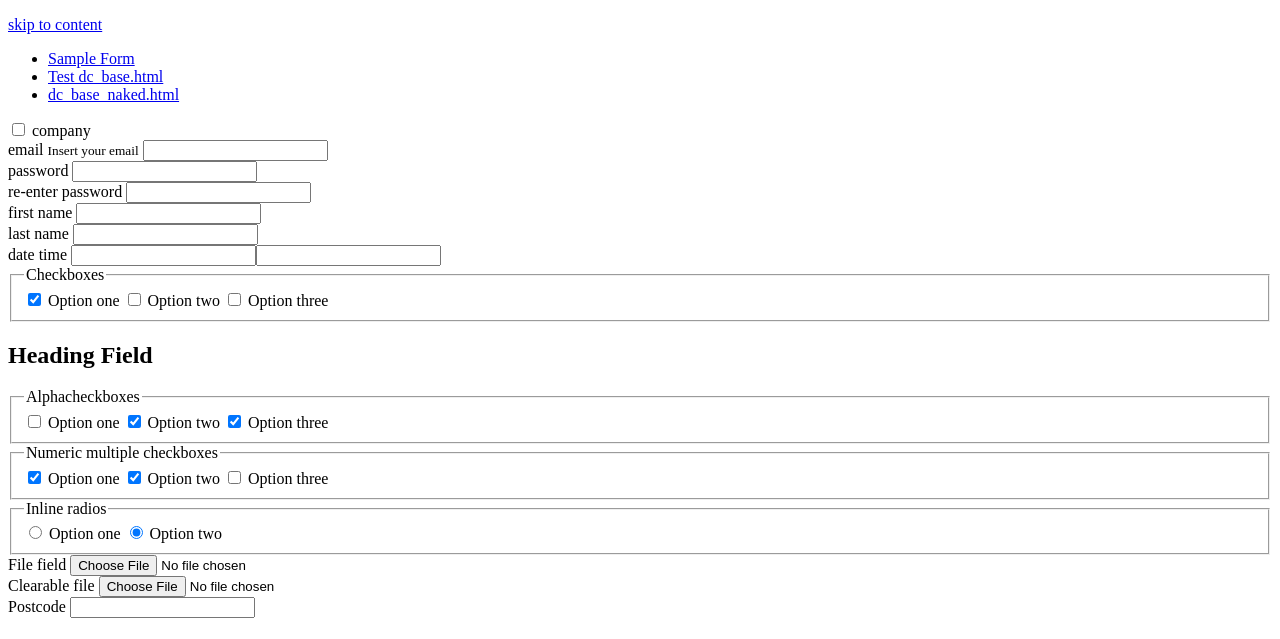
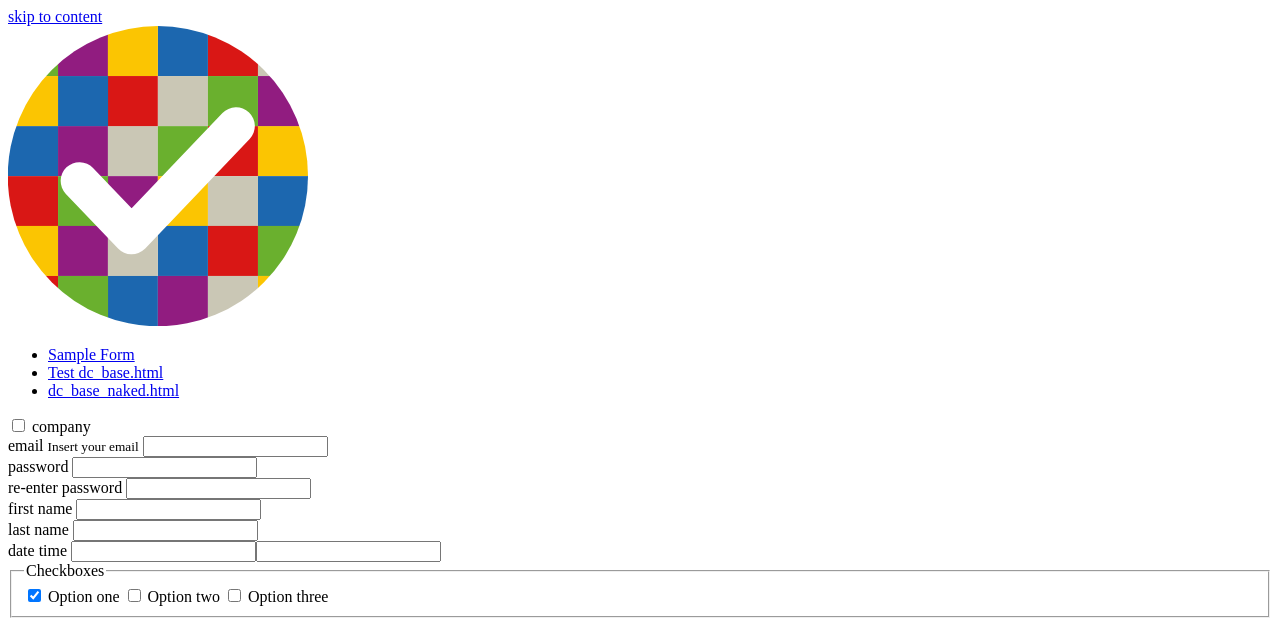
Before and after one commit to DemocracyClub/dc_django_utils, a Django app: page / in a window 1280 px wide. Shown: the top 639 px of the page. Before the commit the page ends 618 px from the top, so only its background shows below. Run offline with Django 3.2, Linux system fonts and the light colour scheme.

Commit message:
Text based logo with ds classes

```diff
--- a/dc_utils/templates/dc_base.html
+++ b/dc_utils/templates/dc_base.html
@@ -4,18 +4,16 @@
 {% block body_raw %}
     <body {% block body_attrs %}class="ds-width-full"{% endblock body_attrs %}>
         <div class="ds-page">
-            <p><a class="ds-skip-link" href="#main">skip to content</a></p>
-
+            <a class="ds-skip-link" href="#main">skip to content</a>
+            {% block base_language_menu %}{% endblock base_language_menu %}
             {% block header_base %}
-                <header role="banner">
-                    <div class="container">
-                        {% if site_logo %}
-                            <a href="/">
-                                <img src="{% static site_logo %}" alt="{{ site_title }}" width="{{ SITE_LOGO_WIDTH|default:"100" }}">
-                            </a>
-                        {% endif %}
-                        {% block site_menu %}{% endblock site_menu %}
-                    </div>
+                <header class="ds-header">
+                    <a class="ds-logo" href="/">
+                        <img src="{% static 'images/logo_icon.svg' %}" alt="{{ SITE_TITLE }}" width="{{ SITE_LOGO_WIDTH|default:"100" }}">
+                        <span>{{ SITE_TITLE }}</span>
+                        {% block language_code %}{% endblock language_code %}
+                    </a>
+                    {% block site_menu %}{% endblock site_menu %}
                 </header>
             {% endblock header_base %}
 
```
